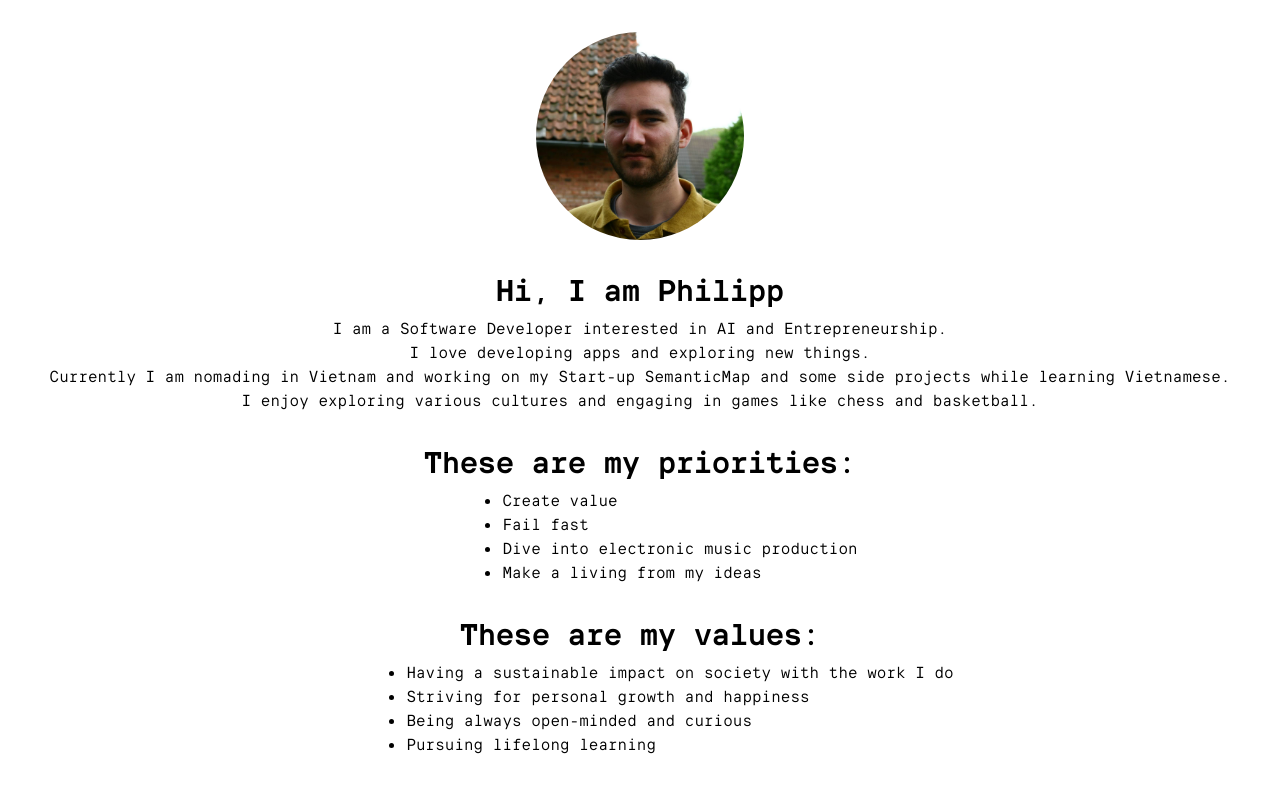
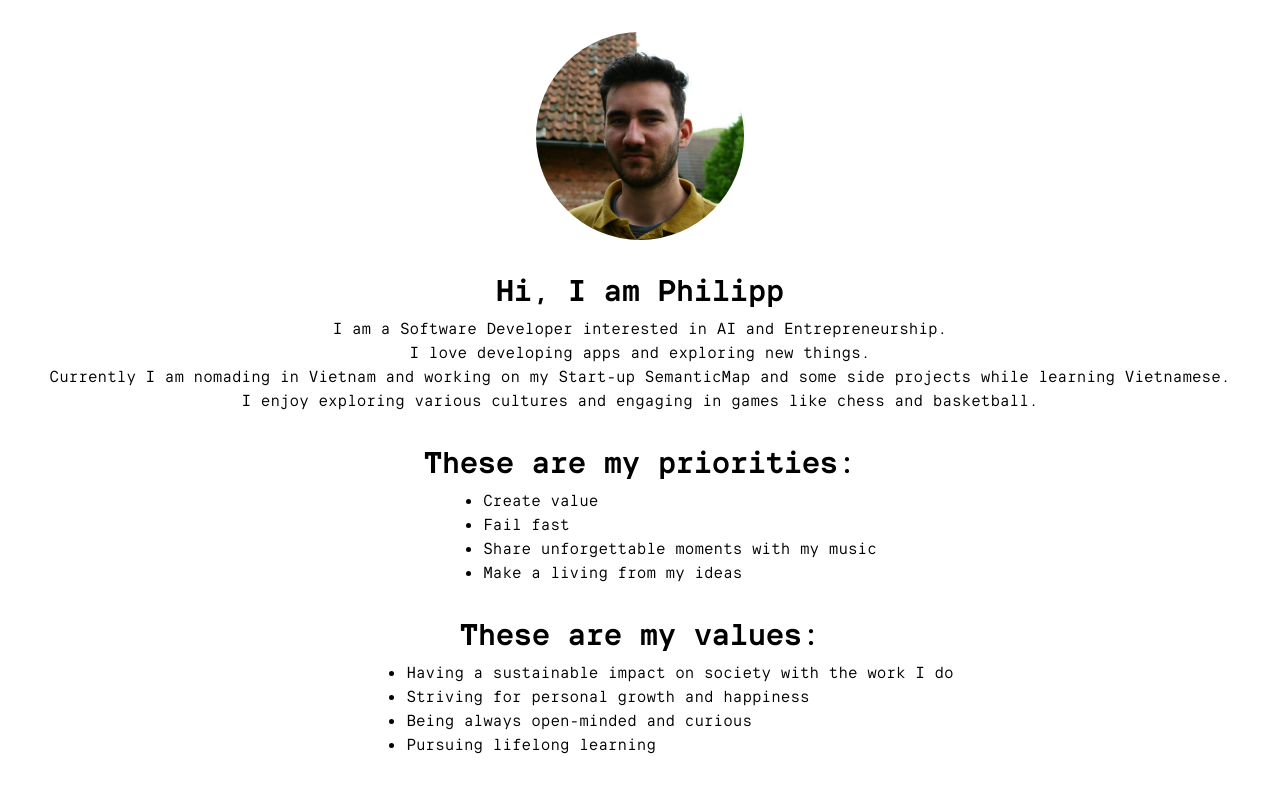
Before and after one commit to philipprobin/personal-website, a React (Vite) app: page / in a window 1280 px wide. Shown: the top 792 px of the page. Built offline with nearby package versions, Linux system fonts and the light colour scheme.

Commit message:
image clicker added

```diff
--- a/src/App.jsx
+++ b/src/App.jsx
@@ -41,7 +41,7 @@ function App() {
                 <ul className="md:ml-14" style={{listStyleType: "disc", paddingLeft: "1.5rem"}}>
                     <li>Create value</li>
                     <li>Fail fast</li>
-                    <li>Dive into electronic music production</li>
+                    <li>Share unforgettable moments with my music</li>
                     <li>Make a living from my ideas</li>
                 </ul>
             </div>
--- a/src/components/Carousel.jsx
+++ b/src/components/Carousel.jsx
@@ -9,6 +9,10 @@ const Carousel = ({ images }) => {
 
     const handleIndicatorClick = (index) => {
         setCurrentImageIndex(index);
+    };
+
+    const handleImageClick = () => {
+        setCurrentImageIndex((prevIndex) => (prevIndex + 1) % images.length);
     };
 
     const swipeHandlers = useSwipeable({
@@ -26,7 +30,8 @@ const Carousel = ({ images }) => {
                 <img
                     src={images[currentImageIndex]}
                     alt={`Slide ${currentImageIndex + 1}`}
-                    className="w-full h-auto object-cover"
+                    className="w-full h-auto object-cover cursor-pointer" // Add cursor-pointer for clickable indication
+                    onClick={handleImageClick} // Handle image click
                 />
             </div>
 
```
